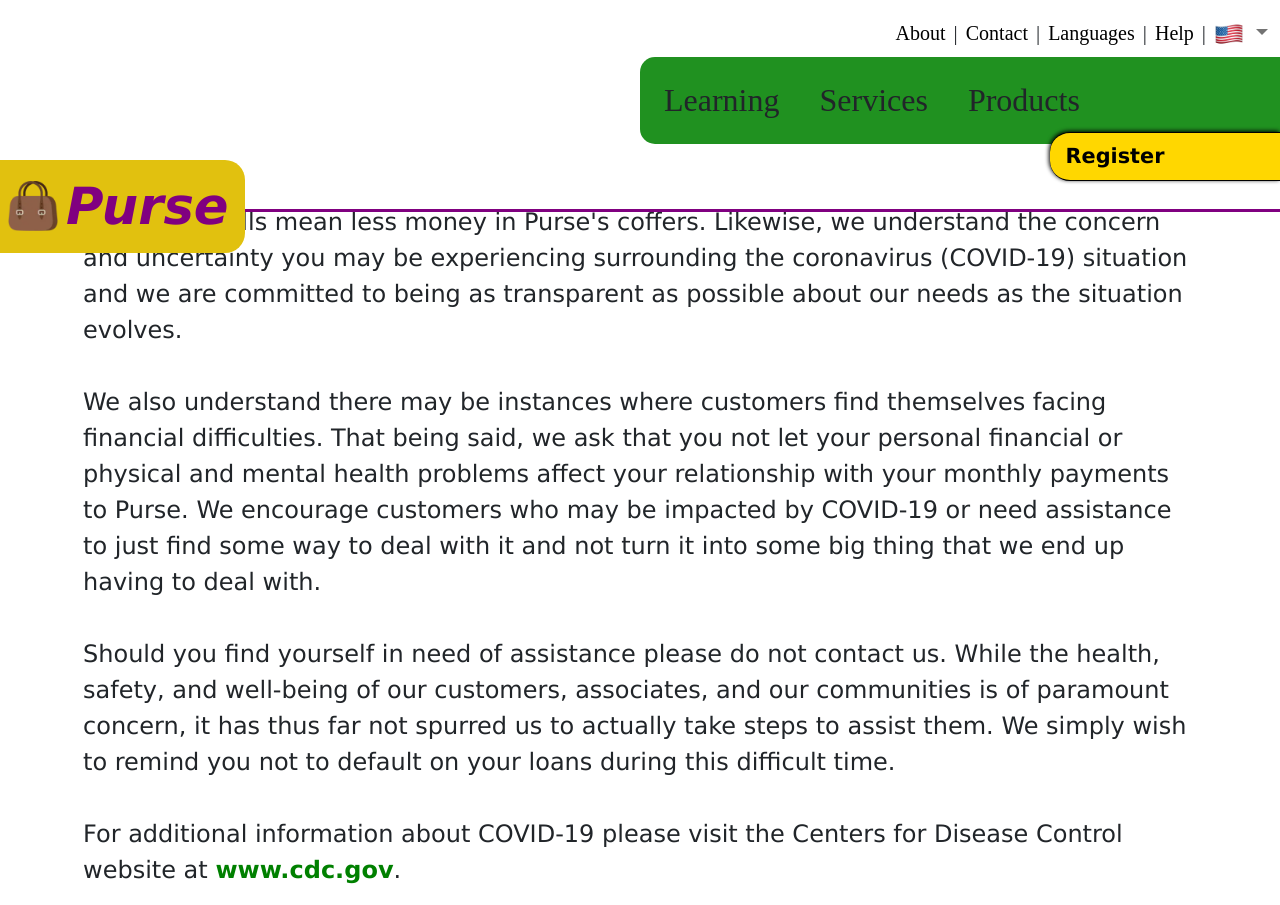
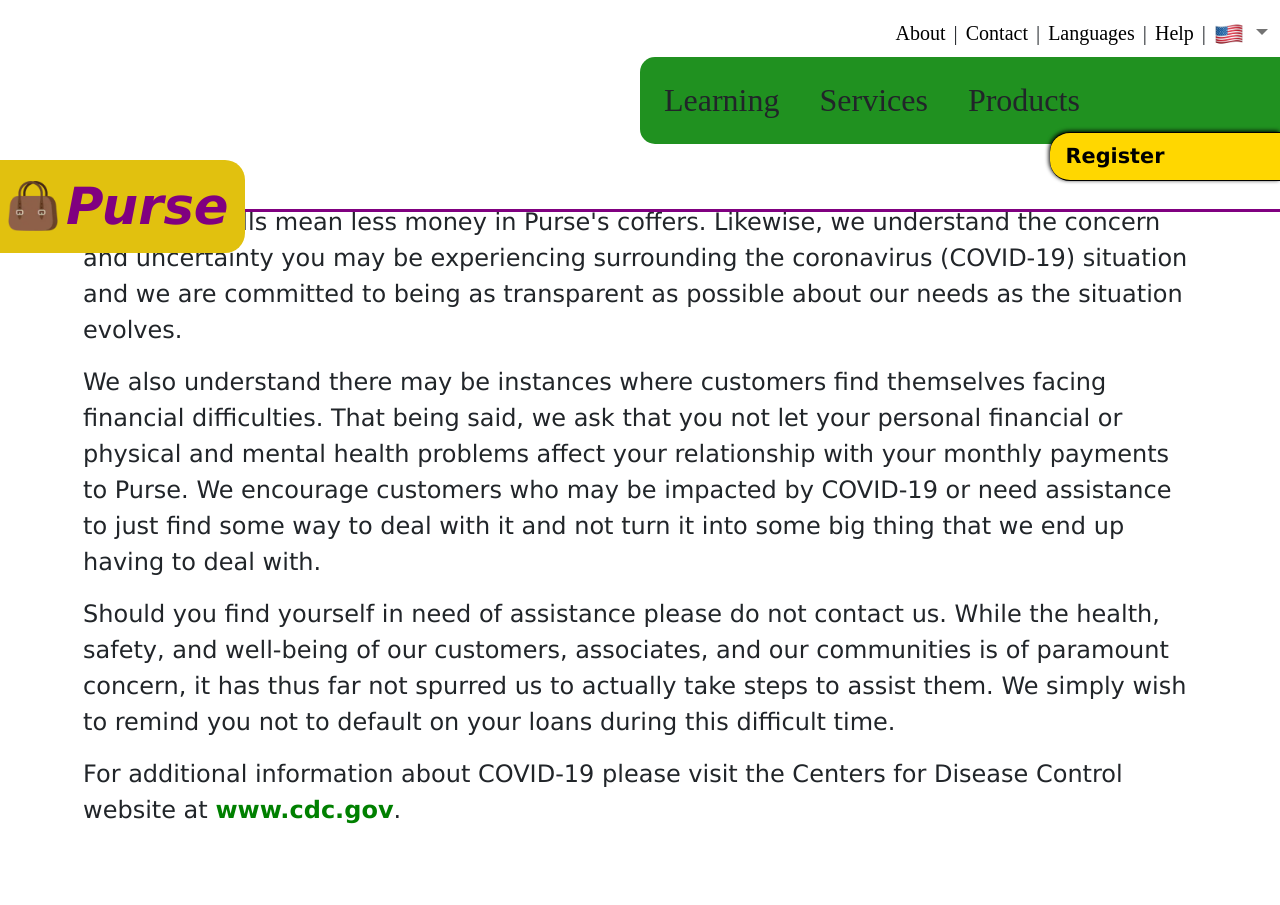
Before and after one commit to marksatin1/Purse-Banking, a React (Create React App) app: page /covid-19-support in a window 1280 px wide. After the commit the page ends 845 px from the top, so only its background shows below. Built offline with nearby package versions, Linux system fonts and the light colour scheme.

Commit message:
replaced breaks with p tags

```diff
--- a/src/pages/Covid19Support.js
+++ b/src/pages/Covid19Support.js
@@ -14,8 +14,8 @@
         uncertainty you may be experiencing surrounding the coronavirus
         (COVID-19) situation and we are committed to being as transparent as
         possible about our needs as the situation evolves.
-        <br />
-        <br />
+      </p>
+      <p>
         We also understand there may be instances where customers find
         themselves facing financial difficulties. That being said, we ask that
         you not let your personal financial or physical and mental health
@@ -23,15 +23,15 @@
         We encourage customers who may be impacted by COVID-19 or need
         assistance to just find some way to deal with it and not turn it into
         some big thing that we end up having to deal with.
-        <br />
-        <br />
+      </p>
+      <p>
         Should you find yourself in need of assistance please do not contact us.
         While the health, safety, and well-being of our customers, associates,
         and our communities is of paramount concern, it has thus far not spurred
         us to actually take steps to assist them. We simply wish to remind you
         not to default on your loans during this difficult time.
-        <br />
-        <br />
+      </p>
+      <p>
         For additional information about COVID-19 please visit the Centers for
         Disease Control website at{' '}
         <a
```
